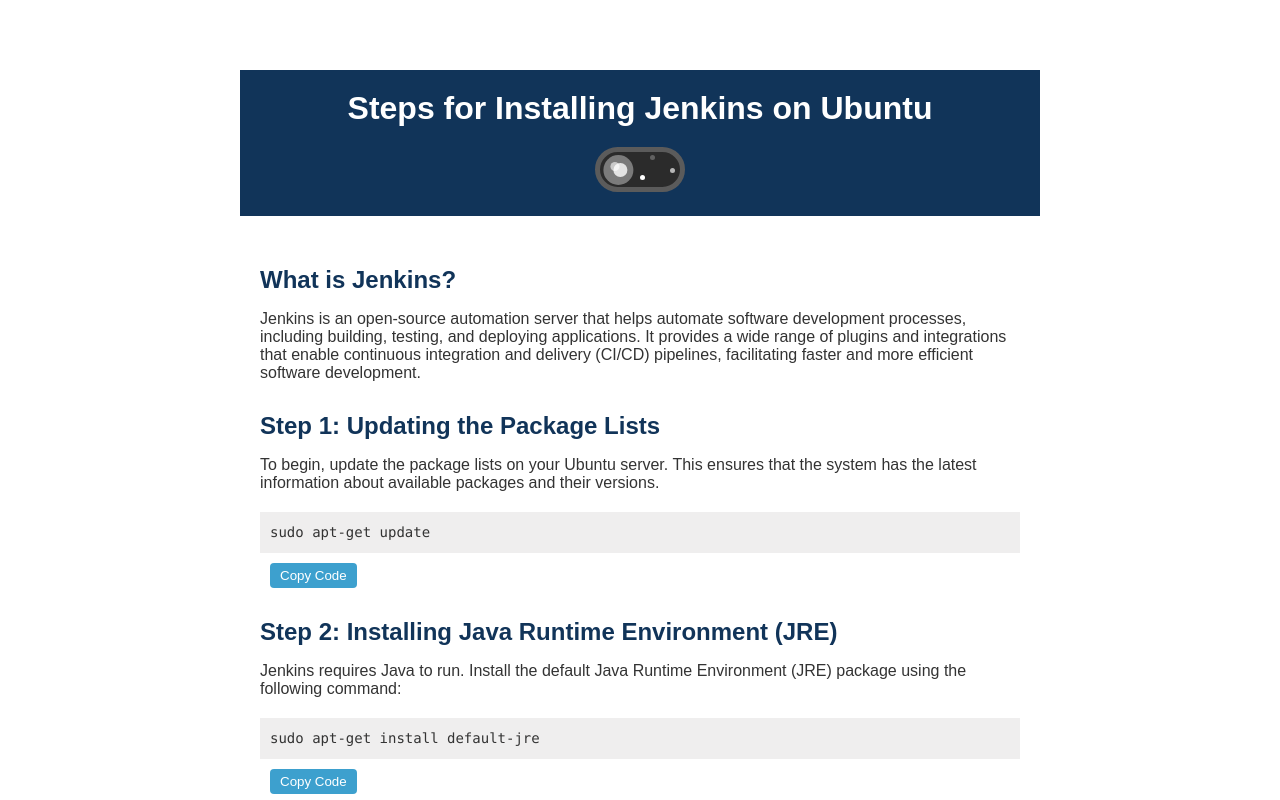
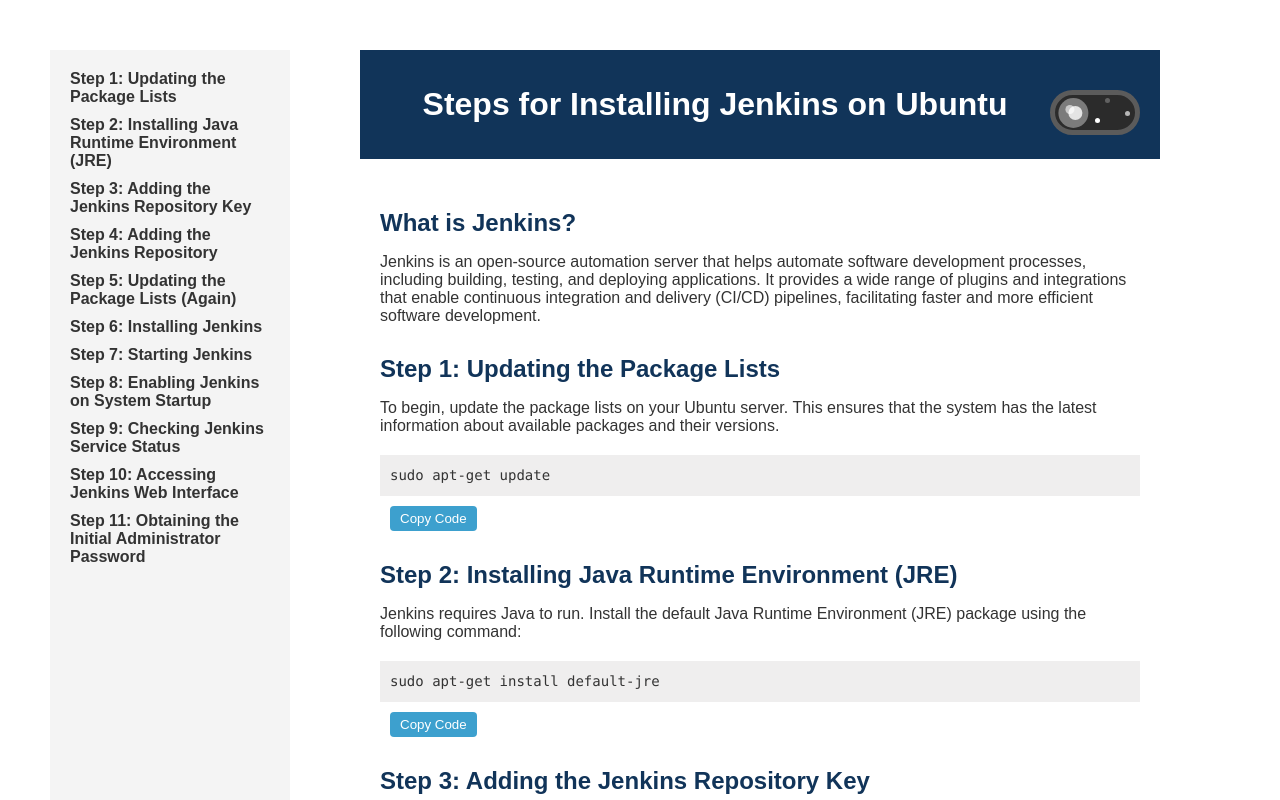
Before and after one commit to ishan-sarvaiya-22/Install-Jenkins-on-Ubuntu, a plain HTML site: page index.html in a window 1280 px wide. Shown: the top 800 px of the page. Drawn offline with Linux system fonts and the light colour scheme.

Commit message:
Add nav bar

```diff
--- a/index.html
+++ b/index.html
@@ -23,15 +23,31 @@
         .container {
             max-width: 800px;
             margin: 0 auto;
-            padding: 20px;
+            padding: 0;
         }
 
         header {
+            flex: 1;
+            /* Expand to fill remaining space */
             background-color: #113459;
             color: #fff;
             padding: 20px;
             text-align: center;
         }
+
+        .header-content {
+            display: flex;
+            justify-content: space-between;
+            align-items: center;
+        }
+
+        .header-content h1 {
+            flex: 1;
+            /* Expand to fill remaining space */
+            margin: 0;
+        }
+
+
 
         h1 {
             font-size: 32px;
@@ -168,6 +184,37 @@
         .theme-btn:hover {
             background-color: #32a883;
         }
+
+        body {
+            display: flex;
+        }
+
+        .nav {
+            width: 200px;
+            background-color: #f4f4f4;
+            padding: 20px;
+        }
+
+        .nav ul {
+            list-style-type: none;
+            padding: 0;
+            margin: 0;
+        }
+
+        .nav li {
+            margin-bottom: 10px;
+        }
+
+        .nav a {
+            text-decoration: none;
+            color: #333;
+            font-weight: bold;
+        }
+
+        .nav a:hover {
+            color: #113459;
+        }
+
 
         .slider-container {
             display: flex;
@@ -414,10 +461,26 @@
 </head>
 
 <body class="theme-light">
+    <div class="nav">
+        <ul>
+            <li><a href="#step1">Step 1: Updating the Package Lists</a></li>
+            <li><a href="#step2">Step 2: Installing Java Runtime Environment (JRE)</a></li>
+            <li><a href="#step3">Step 3: Adding the Jenkins Repository Key</a></li>
+            <li><a href="#step4">Step 4: Adding the Jenkins Repository</a></li>
+            <li><a href="#step5">Step 5: Updating the Package Lists (Again)</a></li>
+            <li><a href="#step6">Step 6: Installing Jenkins</a></li>
+            <li><a href="#step7">Step 7: Starting Jenkins</a></li>
+            <li><a href="#step8">Step 8: Enabling Jenkins on System Startup</a></li>
+            <li><a href="#step9">Step 9: Checking Jenkins Service Status</a></li>
+            <li><a href="#step10">Step 10: Accessing Jenkins Web Interface</a></li>
+            <li><a href="#step11">Step 11: Obtaining the Initial Administrator Password</a></li>
+        </ul>
+    </div>
+
     <div class="container">
         <header>
+            <div class="header-content">
                 <h1>Steps for Installing Jenkins on Ubuntu</h1>
-
 
                 <div class="slider-container">
                     <div class="switch">
@@ -428,8 +491,9 @@
                         </label>
                     </div>
                 </div>
+            </div>
+        </header>
 
-        </header>
 
         <main>
             <h2>What is Jenkins?</h2>
@@ -438,63 +502,63 @@
                 enable continuous integration and delivery (CI/CD) pipelines, facilitating faster and more efficient
                 software development.</p>
 
-            <h2>Step 1: Updating the Package Lists</h2>
+            <h2 id="step1">Step 1: Updating the Package Lists</h2>
             <p>To begin, update the package lists on your Ubuntu server. This ensures that the system has the latest
                 information about available packages and their versions.</p>
             <code id="code1">sudo apt-get update</code>
             <button class="copy-btn" id="copy-btn-code1" onclick="copyCode('code1')">Copy Code</button>
 
-            <h2>Step 2: Installing Java Runtime Environment (JRE)</h2>
+            <h2 id="step2">Step 2: Installing Java Runtime Environment (JRE)</h2>
             <p>Jenkins requires Java to run. Install the default Java Runtime Environment (JRE) package using the
                 following command:</p>
             <code id="code2">sudo apt-get install default-jre</code>
             <button class="copy-btn" id="copy-btn-code2" onclick="copyCode('code2')">Copy Code</button>
 
-            <h2>Step 3: Adding the Jenkins Repository Key</h2>
+            <h2 id="step3">Step 3: Adding the Jenkins Repository Key</h2>
             <p>In this step, you will add the Jenkins repository key to ensure the authenticity of the Jenkins package
                 that you are about to install.</p>
             <code
                 id="code3">wget -q -O - https://pkg.jenkins.io/debian-stable/jenkins.io.key | sudo apt-key add -</code>
             <button class="copy-btn" id="copy-btn-code3" onclick="copyCode('code3')">Copy Code</button>
 
-            <h2>Step 4: Adding the Jenkins Repository</h2>
+            <h2 id="step4">Step 4: Adding the Jenkins Repository</h2>
             <p>Add the Jenkins repository to the package sources list to enable the system to fetch Jenkins packages
                 during installation.</p>
             <code
                 id="code4">sudo sh -c 'echo deb http://pkg.jenkins.io/debian-stable binary/ > /etc/apt/sources.list.d/jenkins.list'</code>
             <button class="copy-btn" id="copy-btn-code4" onclick="copyCode('code4')">Copy Code</button>
 
-            <h2>Step 5: Updating the Package Lists (Again)</h2>
+            <h2 id="step5">Step 5: Updating the Package Lists (Again)</h2>
             <p>Update the package lists again to include the newly added Jenkins repository.</p>
             <code id="code5">sudo apt-get update</code>
             <button class="copy-btn" id="copy-btn-code5" onclick="copyCode('code5')">Copy Code</button>
 
-            <h2>Step 6: Installing Jenkins</h2>
+            <h2 id="step6">Step 6: Installing Jenkins</h2>
             <p>Now, it's time to install Jenkins on your Ubuntu server using the following command:</p>
             <code id="code6">sudo apt-get install jenkins</code>
             <button class="copy-btn" id="copy-btn-code6" onclick="copyCode('code6')">Copy Code</button>
 
-            <h2>Step 7: Starting Jenkins</h2>
+            <h2 id="step7">Step 7: Starting Jenkins</h2>
             <p>After the installation is complete, you can start the Jenkins service with the following command:</p>
             <code id="code7">sudo systemctl start jenkins</code>
             <button class="copy-btn" id="copy-btn-code7" onclick="copyCode('code7')">Copy Code</button>
 
-            <h2>Step 8: Enabling Jenkins on System Startup</h2>
+            <h2 id="step8">Step 8: Enabling Jenkins on System Startup</h2>
             <p>To ensure that Jenkins starts automatically when the server boots up, use the following command:</p>
             <code id="code8">sudo systemctl enable jenkins</code>
             <button class="copy-btn" id="copy-btn-code8" onclick="copyCode('code8')">Copy Code</button>
 
-            <h2>Step 9: Checking Jenkins Service Status</h2>
+            <h2 id="step9">Step 9: Checking Jenkins Service Status</h2>
             <p>Verify the status of the Jenkins service to ensure it is running correctly:</p>
             <code id="code9">sudo systemctl status jenkins</code>
             <button class="copy-btn" id="copy-btn-code9" onclick="copyCode('code9')">Copy Code</button>
 
-            <h2>Step 10: Accessing Jenkins Web Interface</h2>
+            <h2 id="step10">Step 10: Accessing Jenkins Web Interface</h2>
             <p>Open a web browser and navigate to <a href="http://your_server_ip:8080/"
                     target="_blank">http://your_server_ip:8080/</a>. This will allow you to access the Jenkins web
                 interface where you can configure and manage your Jenkins instance.</p>
 
-            <h2>Step 11: Obtaining the Initial Administrator Password</h2>
+            <h2 id="step11">Step 11: Obtaining the Initial Administrator Password</h2>
             <p>To complete the Jenkins setup, you need to retrieve the initial administrator password. Execute the
                 following command to obtain it:</p>
             <code id="code10">sudo cat /var/lib/jenkins/secrets/initialAdminPassword</code>
```
Lines whose indentation alone changed are shown as unchanged.
